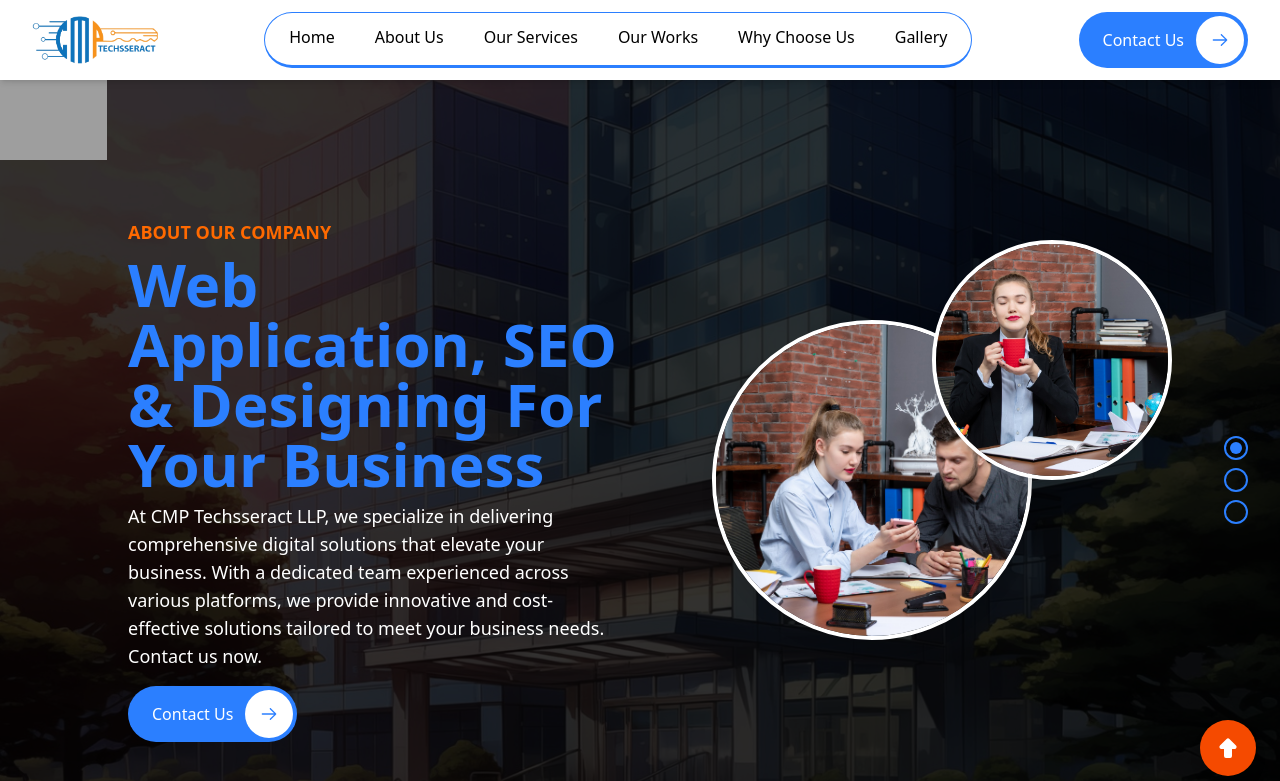
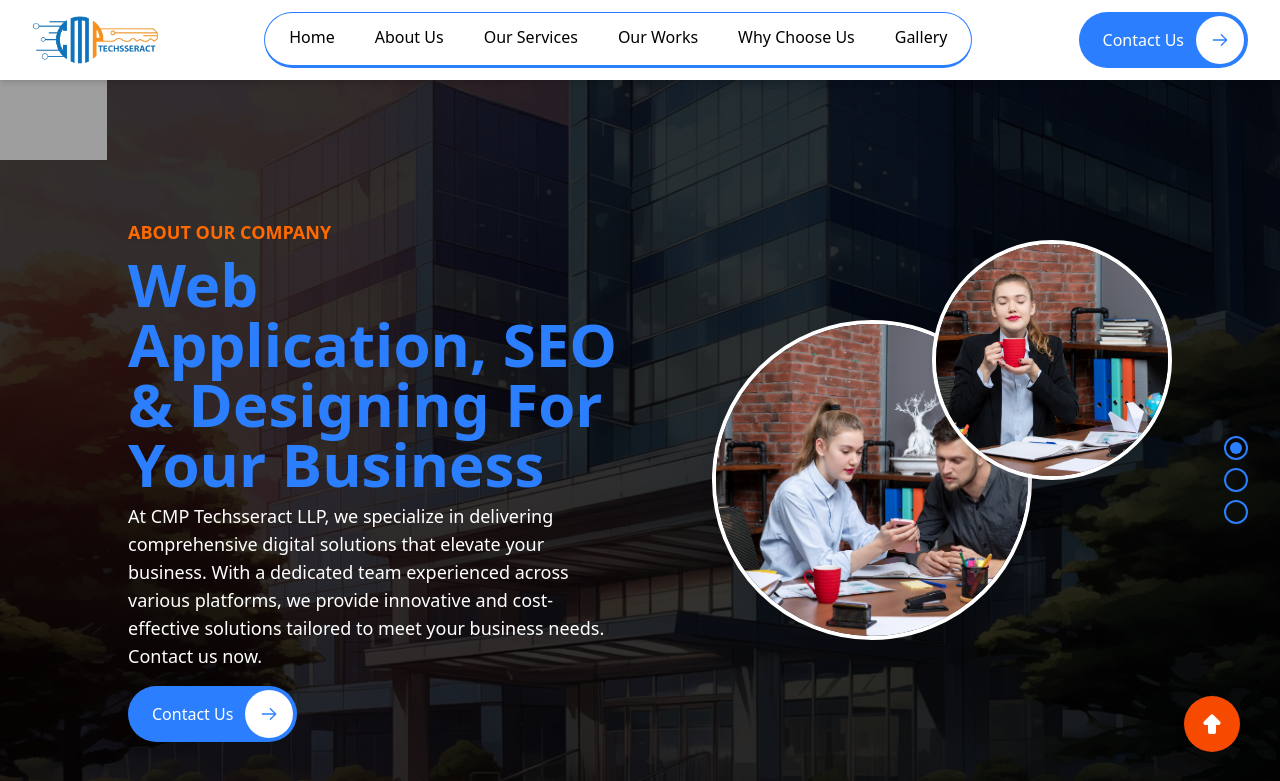
Before and after one commit to 1008pawan/Techsseract, a Next.js app: page / in a window 1280 px wide. Shown: the top 781 px of the page. Built offline with nearby package versions, Linux system fonts and the light colour scheme; grey boxes are pictures that could not be loaded.

Commit message:
some new after changes

```diff
--- a/src/components/TopScroll.jsx
+++ b/src/components/TopScroll.jsx
@@ -12,7 +12,7 @@ const ScrollToTopButton = () => {
   return (
     <button
       onClick={scrollToTop}
-      className="fixed cursor-pointer bottom-6 right-6 bg-orange-600 text-white p-4 rounded-full shadow-lg hover:bg-orange-700 transition-all"
+      className="fixed cursor-pointer bottom-12 z-30 right-10 bg-orange-600 text-white p-4 rounded-full shadow-lg hover:bg-orange-700 transition-all"
     >
       <svg
         xmlns="http://www.w3.org/2000/svg"
```
